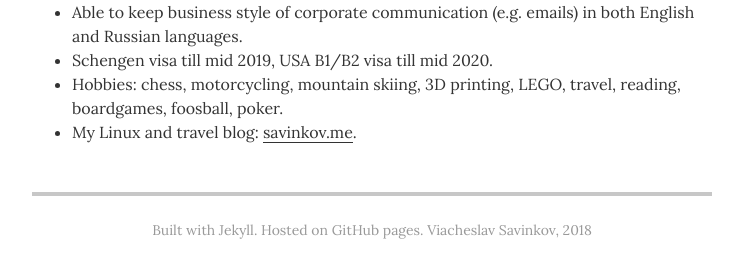
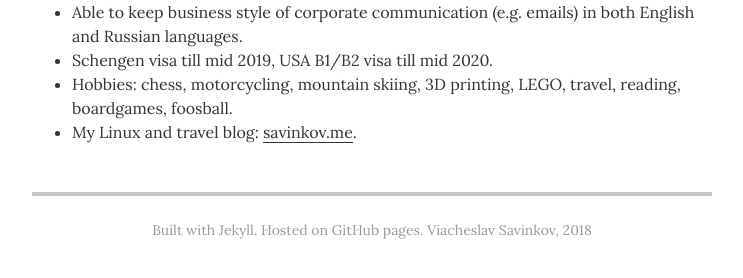
Before and after one commit to vsavinkov/vsavinkov-cv.github.io, a Jekyll site: the page built from index.html, in a window 1280 px wide and 900 px high, scrolled down 2970 px. Shown: the part 611-889 px from the top of the window, without its empty margins (268-1011 px from the left). Built offline with Jekyll 4.4.1, drawn with Linux system fonts in a browser that asks for light colours.

Commit message:
CV updated

```diff
--- a/_data/interests.yml
+++ b/_data/interests.yml
@@ -1,5 +1,5 @@
 - description: Conflictless, punctual, responsible, able to work in a team, career growth and professional development -oriented.
 - description: Able to keep business style of corporate communication (e.g. emails) in both English and Russian languages.
 - description: Schengen visa till mid 2019, USA B1/B2 visa till mid 2020.
-- description: 'Hobbies: chess, motorcycling, mountain skiing, 3D printing, LEGO, travel, reading, boardgames, foosball, poker.'
+- description: 'Hobbies: chess, motorcycling, mountain skiing, 3D printing, LEGO, travel, reading, boardgames, foosball.'
 - description: 'My Linux and travel blog: <a href="https://savinkov.me/">savinkov.me</a>.'
```
